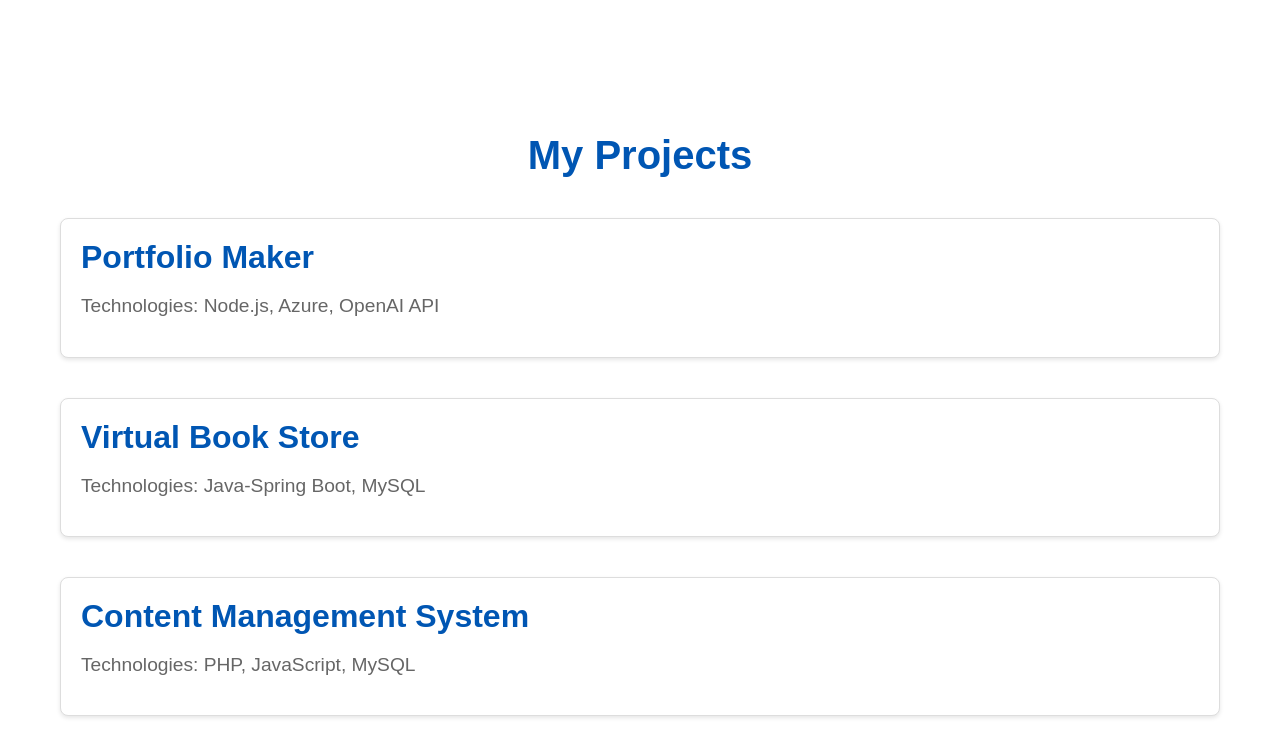
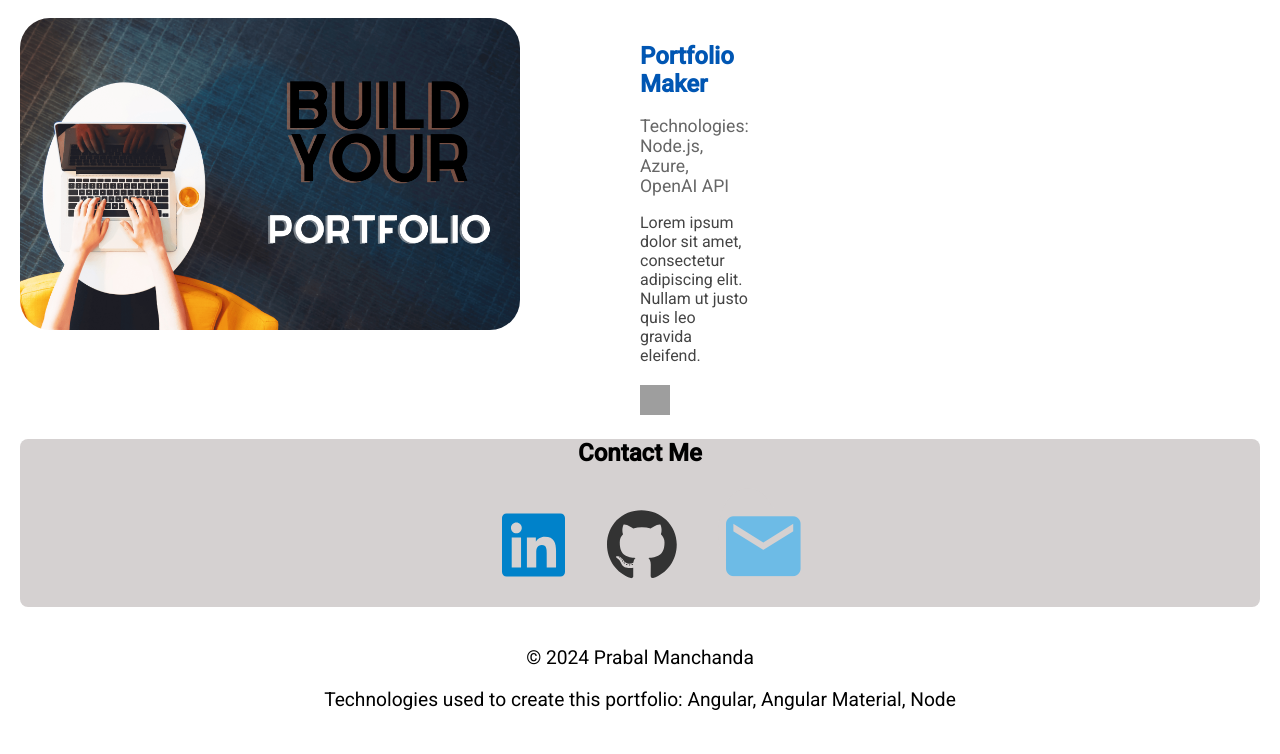
Before and after one commit to Prabal31/My-Portfolio, an Angular app: page / in a window 1280 px wide. Shown: the part 2900-3654 px from the top of the page. Built offline with nearby package versions, Linux system fonts and the light colour scheme; grey boxes are pictures that could not be loaded.

Commit message:
added portfolio project int the site

```diff
--- a/src/app/Menu/menu-projects/menu-projects.component.css
+++ b/src/app/Menu/menu-projects/menu-projects.component.css
@@ -1,42 +1,69 @@
 .projects {
-    font-family: Arial, sans-serif;
-    color: #333;
-    padding: 40px;
-    margin: 0 auto;
-    width: 100%;
-    height: 1100%;
-    max-width: 10000px;
+    display: flex;
+    flex-direction: column;
+    margin-top: 200px;
     padding-top: 200px;
-    margin-top: 350px;
-    background: rgb(169, 169, 245)f9;
-    border-radius: 8px;
-    box-sizing: border-box;
-    border-radius: 8px;
+    width: 100px;
+    max-width: 1000%;
+    align-items: center; /* Center horizontally */
+    gap: 20px;
 }
 
 .projects h2 {
+    margin-top: 0; /* Remove default margin */
     text-align: center;
-    font-size: 2.5em;
-    margin-bottom: 40px;
+    width: 1000px;
+}
+
+.project {
+    display: flex;
+    width: 100%;
+    max-width: 600px;
+}
+
+
+.project-image img {
+    width: 500px; /* Adjust the width of the image */
+    height: 500px;
+    height: auto; /* Maintain aspect ratio */
+    border-radius: 30px;
+}
+
+.project-info {
+    margin-left: 100px;
+    flex-grow: 1;
+    width: 1000px;
+    padding-left: 20px; /* Adjust padding left */
+}
+
+.project h3 {
+    font-size: 1.5em;
+    margin-bottom: 10px;
     color: #0056b3;
 }
 
-.project {
-    margin-bottom: 40px;
-    padding: 20px;
-    background: #fff;
-    border: 1px solid #ddd;
-    border-radius: 8px;
-    box-shadow: 0 2px 4px rgba(0, 0, 0, 0.1);
+.project .tech {
+    font-size: 1.1em;
+    color: #666;
 }
 
-.project h3 {
-    font-size: 2em;
-    margin: 0 0 10px;
-    color: #0056b3;
+.project .details {
+    font-size: 1em;
+    color: #444;
+    margin-bottom: 10px;
 }
 
-.tech {
-    font-size: 1.2em;
-    color: #666;
+.github-link {
+    display: inline-block;
+    margin-top: 10px;
 }
+
+.github-link img {
+    width: 30px;
+    height: 30px;
+    transition: transform 0.3s ease;
+}
+
+.github-link:hover img {
+    transform: scale(1.1);
+}
--- a/src/app/Menu/menu-projects/menu-projects.component.html
+++ b/src/app/Menu/menu-projects/menu-projects.component.html
@@ -1,19 +1,18 @@
 <div class="projects" id="projects">
     <h2>My Projects</h2>
     <div class="project">
-        <h3>Portfolio Maker</h3>
-        <p class="tech">Technologies: Node.js, Azure, OpenAI API</p>
+        <div class="project-image">
+            <img src="/assets/images/R.png" alt="Portfolio Maker Logo">
+        </div>
+        <div class="project-info">
+            <h3>Portfolio Maker</h3>
+            <p class="tech">Technologies: Node.js, Azure, OpenAI API</p>
+            <p class="details">Lorem ipsum dolor sit amet, consectetur adipiscing elit. Nullam ut justo quis leo gravida eleifend.</p>
+            <a href="#" class="github-link" title="View on GitHub">
+                <img src="github-icon.png" alt="GitHub Icon">
+            </a>
+        </div>
+
     </div>
-    <div class="project">
-        <h3>Virtual Book Store</h3>
-        <p class="tech">Technologies: Java-Spring Boot, MySQL</p>
-    </div>
-    <div class="project">
-        <h3>Content Management System</h3>
-        <p class="tech">Technologies: PHP, JavaScript, MySQL</p>
-    </div>
-    <div class="project">
-        <h3>Fitness Tracker</h3>
-        <p class="tech">Technologies: JavaFX</p>
-    </div>
+    <!-- Repeat the same structure for other projects -->
 </div>
```
Also changed, not shown: src/assets/images/R.png (added).
